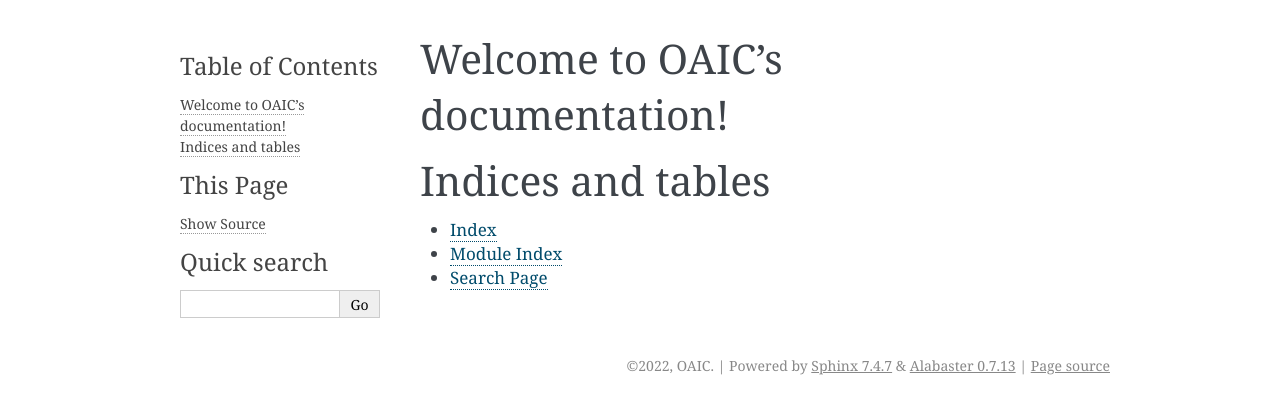
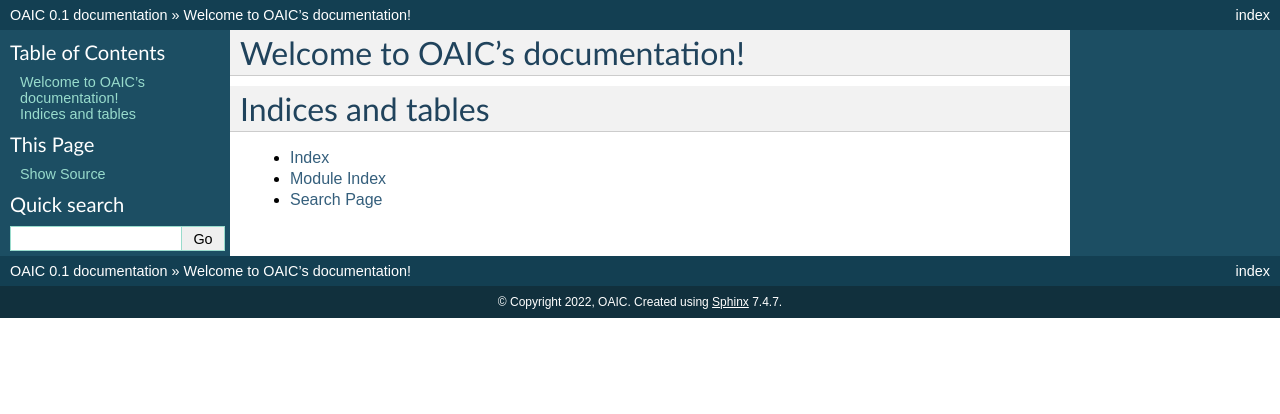
Before and after one commit to openaicellular/oaic, a Sphinx documentation site: the page built from docs/source/index.rst, in a window 1280 px wide. Shown: the top 414 px of the page. Built offline with Sphinx 7.4.7, drawn with Linux system fonts in a browser that asks for light colours.

Commit message:
build/doc: removing static/templates, changing theme

```diff
--- a/docs/source/conf.py
+++ b/docs/source/conf.py
@@ -34,7 +34,7 @@ extensions = [
 ]
 
 # Add any paths that contain templates here, relative to this directory.
-templates_path = ['_templates']
+#templates_path = ['_templates']
 
 # List of patterns, relative to source directory, that match files and
 # directories to ignore when looking for source files.
@@ -47,9 +47,9 @@ exclude_patterns = []
 # The theme to use for HTML and HTML Help pages.  See the documentation for
 # a list of builtin themes.
 #
-html_theme = 'alabaster'
+html_theme = 'classic'
 
 # Add any paths that contain custom static files (such as style sheets) here,
 # relative to this directory. They are copied after the builtin static files,
 # so a file named "default.css" will overwrite the builtin "default.css".
-html_static_path = ['_static']
+#html_static_path = ['_static']
```
